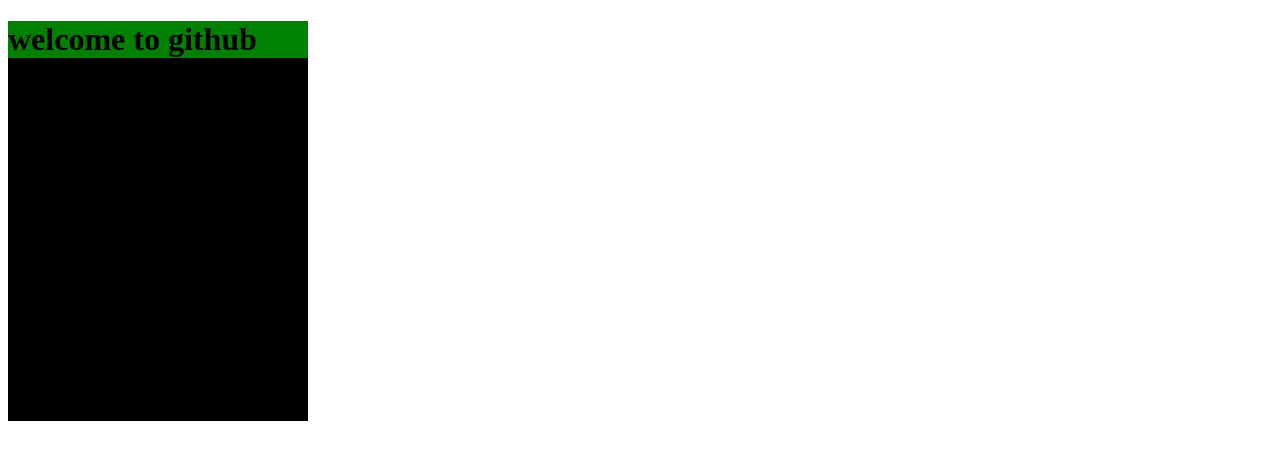
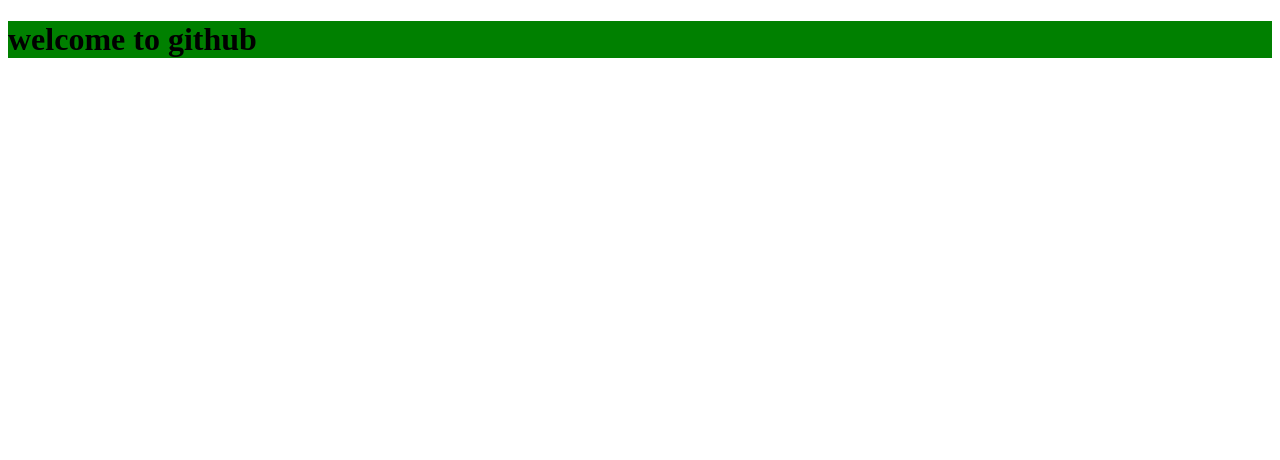
Before and after one commit to sas349/sublime-, a plain HTML site: page index.html in a window 1280 px wide. Drawn offline with Linux system fonts and the light colour scheme.

Commit message:
Update index.html

```diff
--- a/index.html
+++ b/index.html
@@ -9,7 +9,7 @@
 </head>
 <body>
 
-<div style="background-color: black; width: 300px; height: 400px;">
+<div >
 	<h1 class="div1"> welcome to github </h1>
 </div>
 
```
